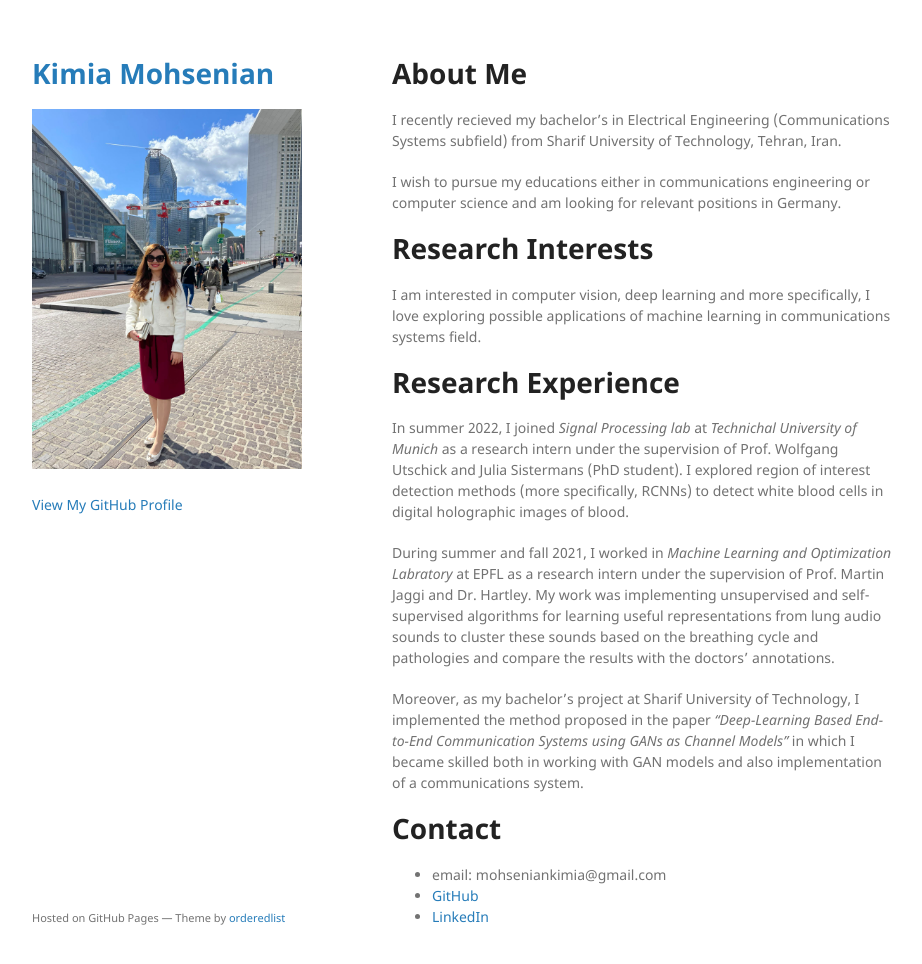
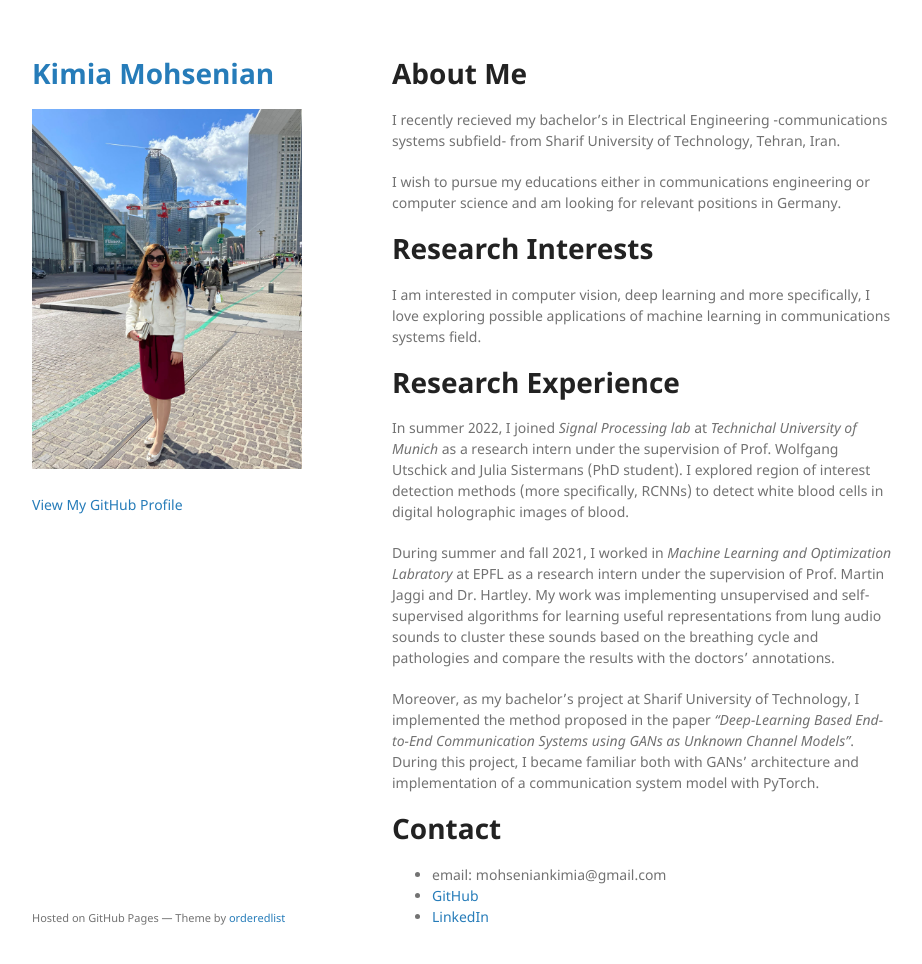
Before and after one commit to KimiaMohsenian/KimiaMohsenian.github.io, a Jekyll site: the page built from index.md, in a window 1280 px wide and 997 px high. Shown: the top 964 px of the window, without its empty margins (178-1100 px from the left). Built offline with Jekyll 4.4.1, drawn with Linux system fonts in a browser that asks for light colours; the repository's description, which GitHub fills in, is left out; our own code applies the rules of GitHub Pages for plain Markdown files.

Commit message:
Update index.md

```diff
--- a/index.md
+++ b/index.md
@@ -4,7 +4,7 @@ layout: default
 
 # About Me
 
-I recently recieved my bachelor's in Electrical Engineering (Communications Systems subfield) from Sharif University of Technology, Tehran, Iran.
+I recently recieved my bachelor's in Electrical Engineering -communications systems subfield- from Sharif University of Technology, Tehran, Iran.
 
 I wish to pursue my educations either in communications engineering or computer science and am looking for relevant positions in Germany.
 
@@ -18,7 +18,7 @@ In summer 2022, I joined _Signal Processing lab_ at _Technichal University of Mu
 
 During summer and fall 2021, I worked in _Machine Learning and Optimization Labratory_ at EPFL as a research intern under the supervision of Prof. Martin Jaggi and Dr. Hartley. My work was implementing unsupervised and self-supervised algorithms for learning useful representations from lung audio sounds to cluster these sounds based on the breathing cycle and pathologies and compare the results with the doctors’ annotations.
 
-Moreover, as my bachelor's project at Sharif University of Technology, I implemented the method proposed in the paper _“Deep-Learning Based End-to-End Communication Systems using GANs as Channel Models”_  in which I became skilled both in working with GAN models and also implementation of a communications system.
+Moreover, as my bachelor's project at Sharif University of Technology, I implemented the method proposed in the paper _“Deep-Learning Based End-to-End Communication Systems using GANs as Unknown Channel Models”_. During this project, I became familiar both with GANs' architecture and implementation of a communication system model with PyTorch.
 
 # Contact
 
```
